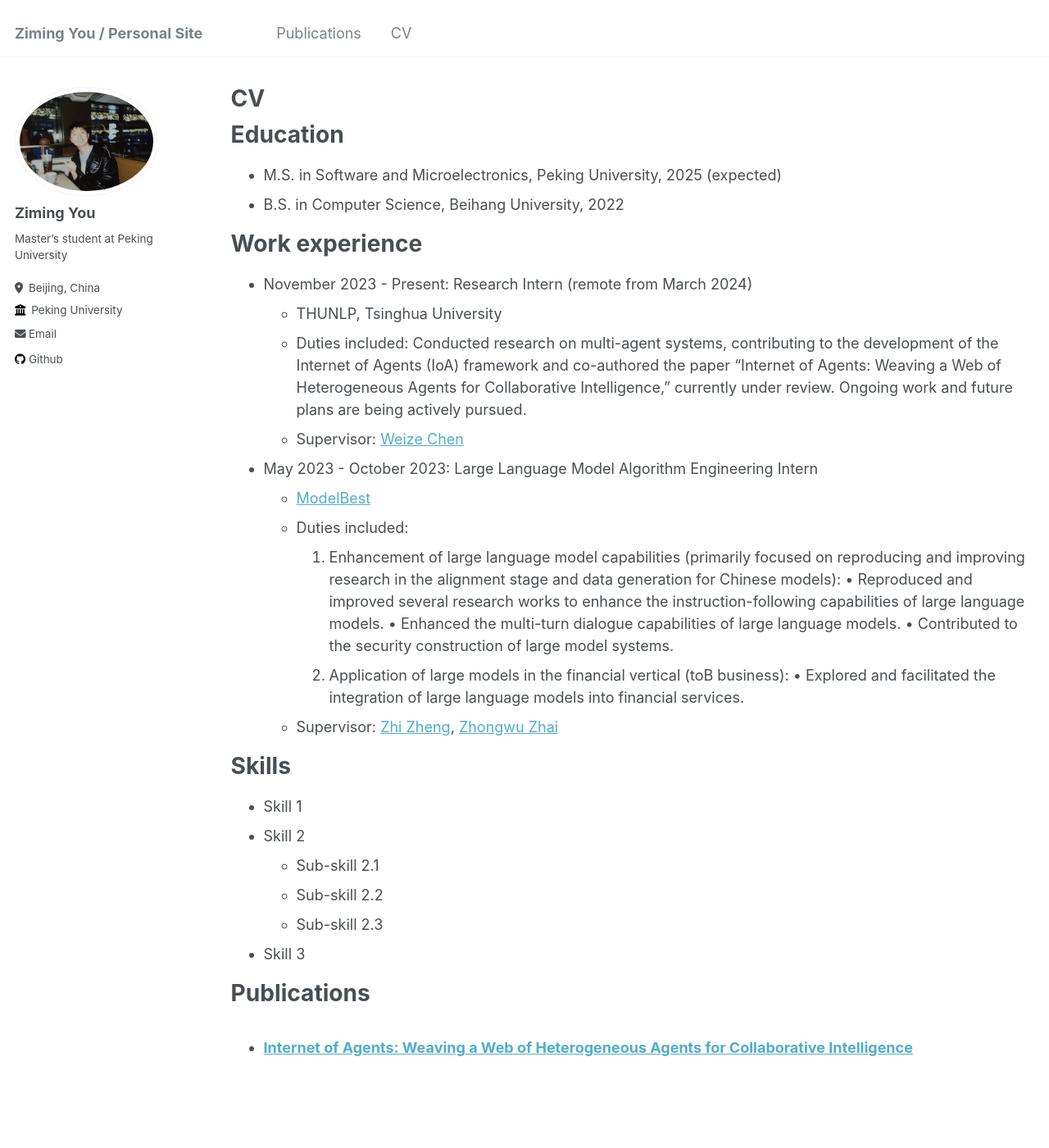
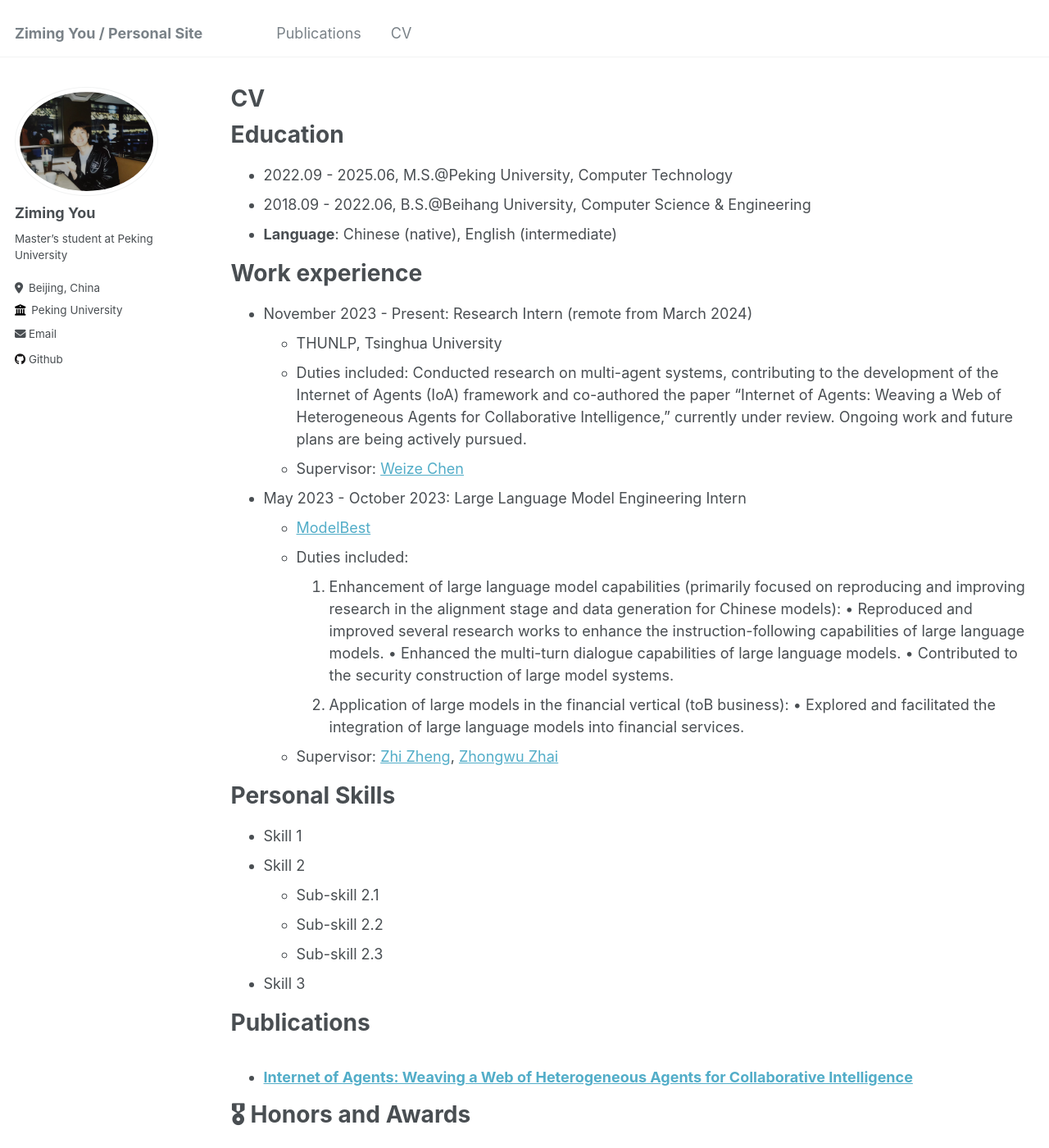
Before and after one commit to Luffyzm3D2Y/Luffyzm3D2Y.github.io, a Jekyll site: the page built from _pages/cv.md, in a window 1280 px wide and 1400 px high. Shown: the whole window at 82% size. Built offline with Jekyll 4.4.1, drawn with Linux system fonts in a browser that asks for light colours; some of the changed text lies outside the part shown.

Commit message:
update cv

```diff
--- a/_pages/cv.md
+++ b/_pages/cv.md
@@ -11,8 +11,9 @@
 
 Education
 ======
-* M.S. in Software and Microelectronics, Peking University, 2025 (expected)
-* B.S. in Computer Science, Beihang University, 2022
+* 2022.09 - 2025.06, M.S.@Peking University, Computer Technology
+* 2018.09 - 2022.06, B.S.@Beihang University, Computer Science & Engineering
+* **Language**: Chinese (native), English (intermediate)
 
 Work experience
 ======
@@ -22,7 +23,7 @@
     Conducted research on multi-agent systems, contributing to the development of the Internet of Agents (IoA) framework and co-authored the paper “Internet of Agents: Weaving a Web of Heterogeneous Agents for Collaborative Intelligence,” currently under review. Ongoing work and future plans are being actively pursued.
   * Supervisor: [Weize Chen](https://scholar.google.com.hk/citations?user=0CoGHtIAAAAJ&hl=zh-CN)
 
-* May 2023 - October 2023: Large Language Model Algorithm Engineering Intern
+* May 2023 - October 2023: Large Language Model Engineering Intern
   * [ModelBest](modelbest.cn)
   * Duties included:
     1.	Enhancement of large language model capabilities (primarily focused on reproducing and improving research in the alignment stage and data generation for Chinese models):
@@ -35,7 +36,7 @@
 
 
 
-Skills
+Personal Skills
 ======
 * Skill 1
 * Skill 2
@@ -49,3 +50,10 @@
   <ul>{% for post in site.publications reversed %}
     {% include archive-single-cv.html %}
   {% endfor %}</ul>
+
+🎖 Honors and Awards
+======
+* Modelbest Excellent Internship Award, 2023
+* Outstanding Graduates of BUAA, 2022
+* National Endeavor Scholarship, Beihang University, 2019-2020
+* BUAA Academic Excellence Scholarship, 2019-2020
```
Also changed, not shown: _pages/about.md (+4 -1 lines).
